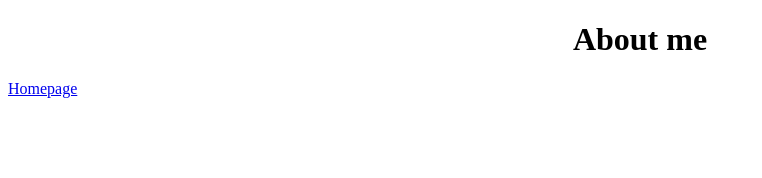
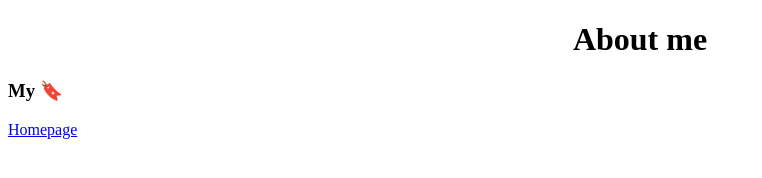
Before and after one commit to Margarita827/Portfolio-Project---Wireframe, a plain HTML site: page Set up/about.html in a window 1280 px wide. Shown: the whole page, without its empty margins (0-762 px from the left). Drawn offline with Linux system fonts and the light colour scheme.

Commit message:
Update about.html

```diff
--- a/Set up/about.html
+++ b/Set up/about.html
@@ -8,6 +8,7 @@
 </head>
 <body>
     <h1>About me</h1>
+    <h3>My 🔖</h3>
     <a href="index.html">Homepage</a>
 </body>
 </html>
```
